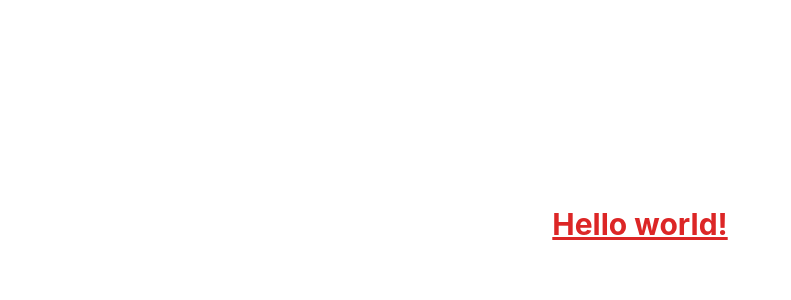
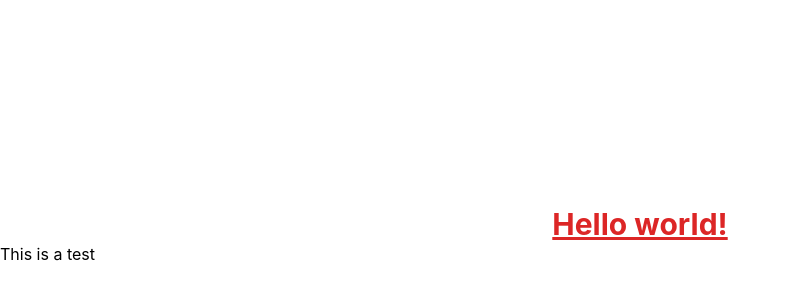
Before and after one commit to lahiruimesh/UIStockV3, a React (Create React App) app in the folder client/: page / in a window 1280 px wide. Shown: the part 34-334 px from the top of the page, without its empty margins (0-791 px from the left). Built offline with nearby package versions, Linux system fonts and the light colour scheme.

Commit message:
Updated code

```diff
--- a/client/src/App.js
+++ b/client/src/App.js
@@ -6,6 +6,7 @@ function App() {
       <h1 className="text-3xl text-center text-red-600 pt-60 font-bold underline">
       Hello world!
     </h1>
+    <h3>This is a test</h3>
     </div>
   );
 }
```
